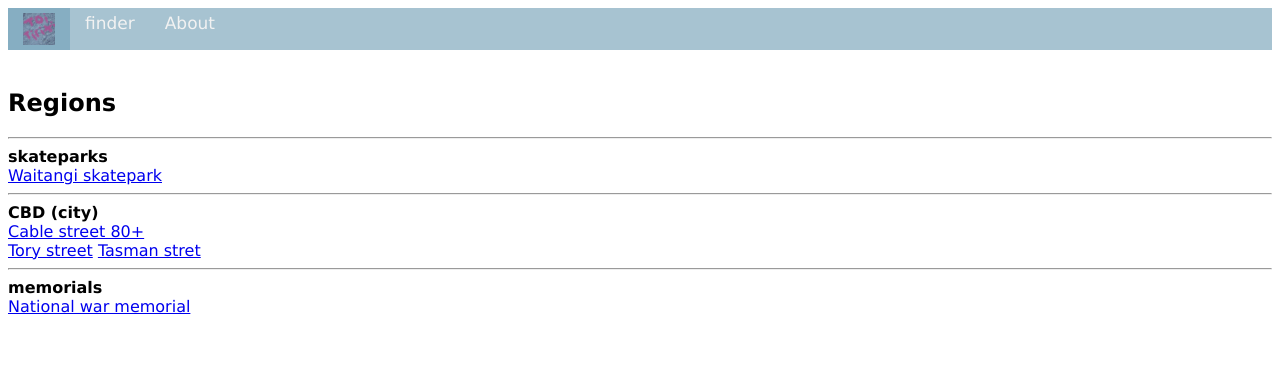
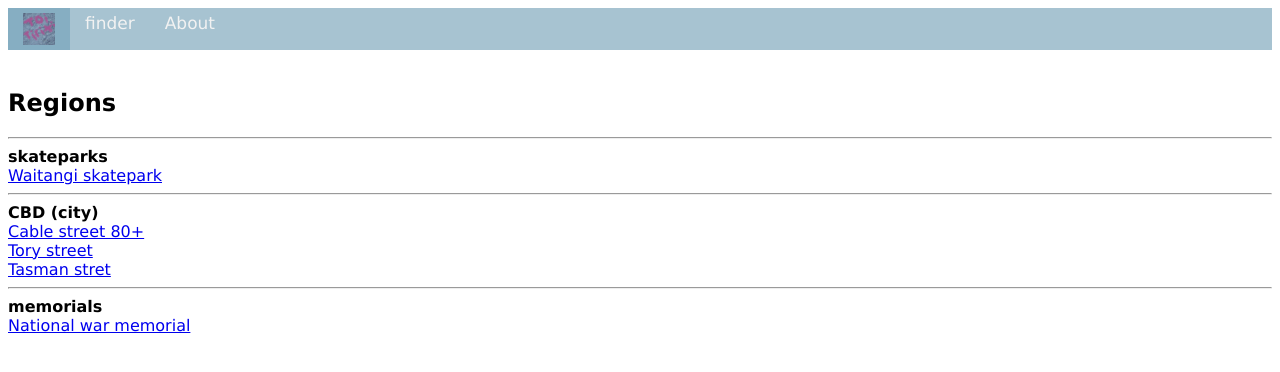
Before and after one commit to ToiTiriti/ToiTiriti.github.io, a plain HTML site: page finder.htm in a window 1280 px wide. Drawn offline with Linux system fonts and the light colour scheme.

Commit message:
Update finder.htm

```diff
--- a/finder.htm
+++ b/finder.htm
@@ -27,8 +27,8 @@
 <b>CBD (city)</b>
 <br>
 <a href="finder/city/CableST/cableST.htm">Cable street 80+</a> <br>
-<a href="finder/city/ToryST/ToryST.htm">Tory street</a>
-<a href="finder/city/TasmanST/TasmanST.htm">Tasman stret</a>
+<a href="finder/city/ToryST/ToryST.htm">Tory street</a> <br>
+<a href="finder/city/TasmanST/TasmanST.htm">Tasman stret</a> <br>
 
 <hr>
 
```
